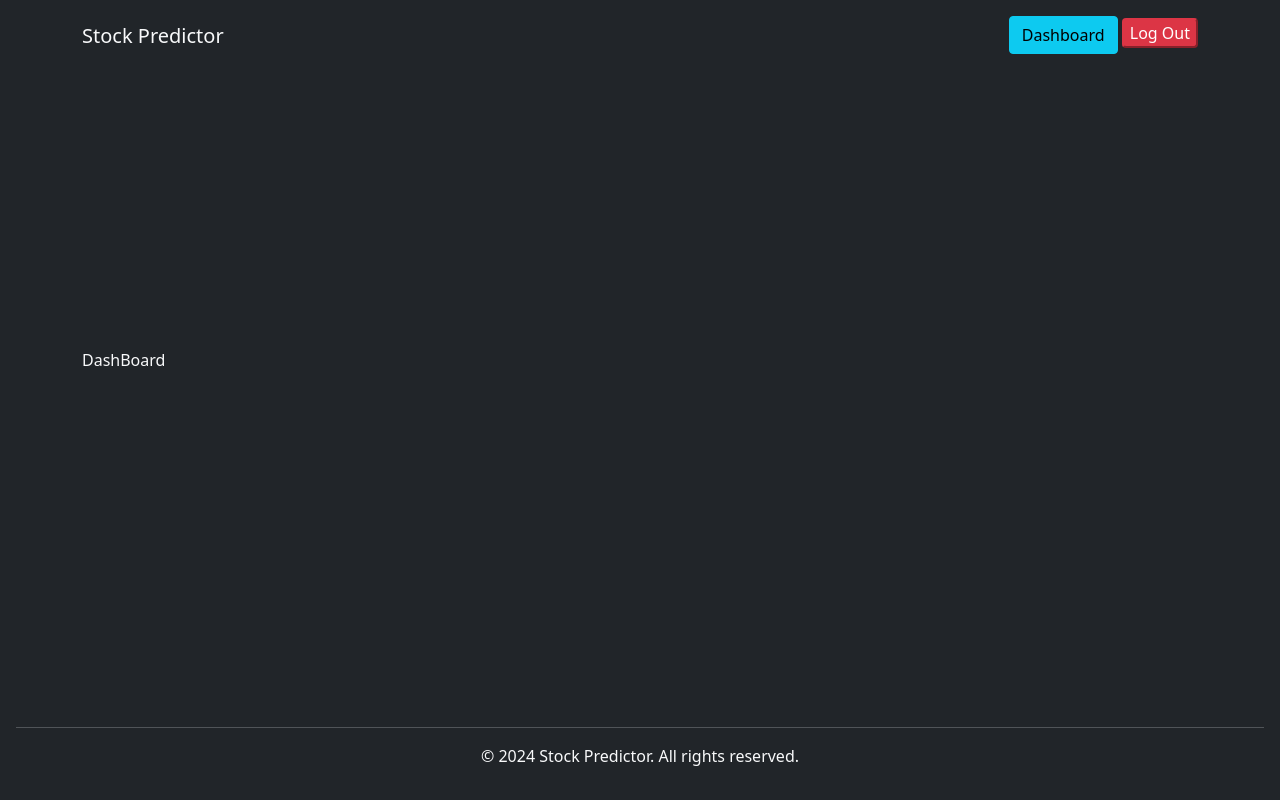
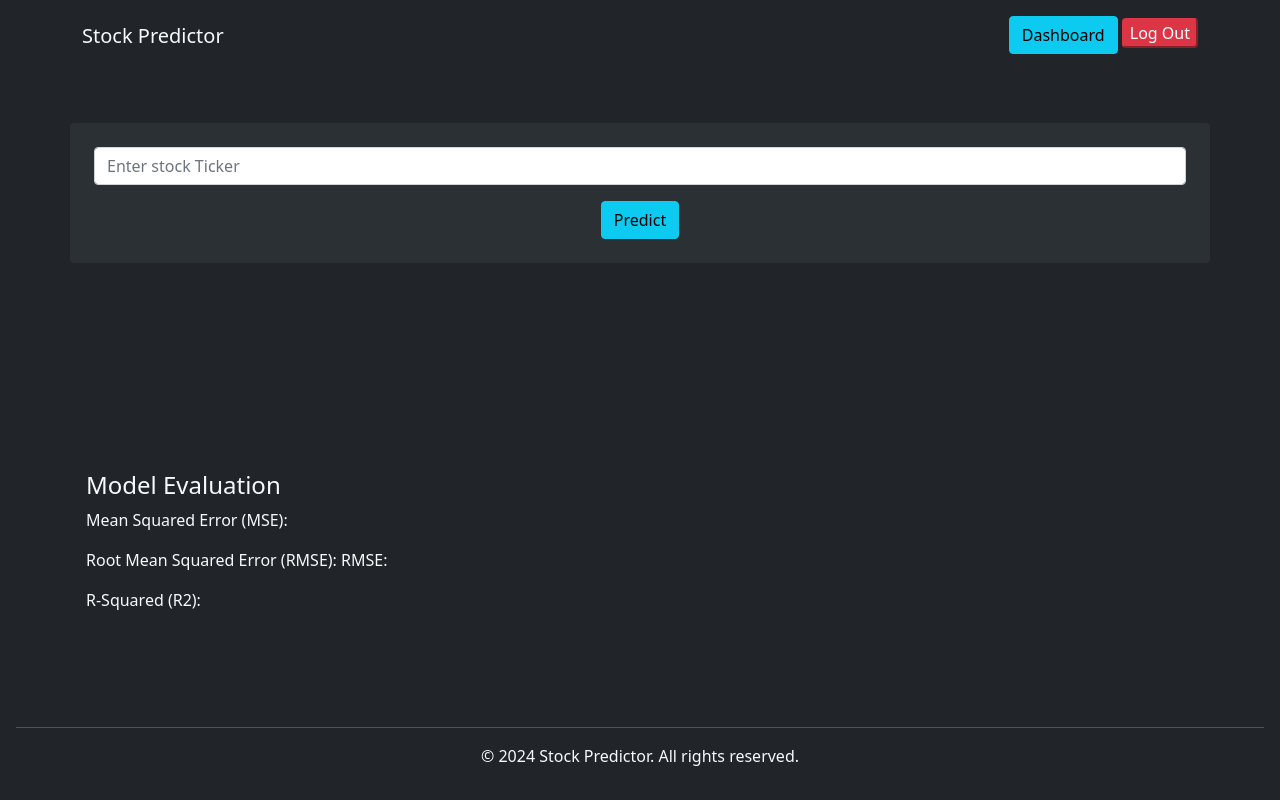
Before and after one commit to Firoz-Shaik/stock-prediction, a React (Vite) app in the folder react-frontend/: page /dashboard in a window 1280 px wide. Built offline with nearby package versions, Linux system fonts and the light colour scheme; no server answers; sample sign-in values are in the browser's storage.

Commit message:
Integrated prediction api

```diff
--- a/react-frontend/src/components/DashBoard.jsx
+++ b/react-frontend/src/components/DashBoard.jsx
@@ -1,7 +1,17 @@
-import React, { useEffect } from 'react'
+import { useEffect,useState } from 'react'
 import axiosInstance from '../axiosInstance'
 
 const DashBoard = () => {
+    const [ticker, setTicker] = useState('');
+    const [error, setError] = useState('');
+    const [loading, setLoading] = useState(false);
+    const [plotImg, setPlotImg] = useState('');
+    const [ma100, setMA100Url] = useState('');
+    const [ma200, setMA200Url] = useState('');
+    const [predictImg, setPredictImg] = useState('');
+    const [mse,setMSE] = useState('');
+    const [rmse,setRMSE] = useState('');
+    const [r2, setR2] = useState('');
     useEffect(() => {
         const fetchData = async () => {
             try{
@@ -13,8 +23,88 @@ const DashBoard = () => {
         }
         fetchData();
     }, []);
+
+    const handleSubmit = async (e) => {
+        e.preventDefault();
+        setLoading(true);
+        try{
+            const response = await axiosInstance.post('predict/', { ticker: ticker });
+            console.log('Prediction result:', response.data);
+            const backendRoot = import.meta.env.VITE_BACKEND_ROOT
+            const plotImgUrl = `${backendRoot}${response.data.plot_img}`;
+            const ma100Url = `${backendRoot}${response.data.plot_100_dma}`;
+            const ma200Url = `${backendRoot}${response.data.plot_200_dma}`;
+            const predictImgUrl = `${backendRoot}${response.data.plot_prediction}`;
+            setPlotImg(plotImgUrl);
+            setMA100Url(ma100Url);
+            setMA200Url(ma200Url);
+            setPredictImg(predictImgUrl);
+            setMSE(response.data.mse);
+            setRMSE(response.data.rmse);
+            setR2(response.data.r2);
+            if (response.data.status === 'error') {
+                setError(response.data.message);
+            }
+        }catch(error){
+            console.error('Error during prediction:', error);
+        }finally{
+            setLoading(false);
+        }
+    }
+
   return (
-    <div className='text-light container'>DashBoard</div>
+    <div className='container'>
+        <div className='row'>
+            <div className='col-md-12 mx-auto bg-light-dark p-4 rounded mt-5'>
+                <form onSubmit={handleSubmit}>
+                    <input type="text" className='form-control' placeholder='Enter stock Ticker' onChange={(e) => setTicker(e.target.value)} required/>
+                    <small className='text-danger'>{error && <div className='text-danger'>{error}</div>}</small>
+                    <button type="submit" className='btn btn-info d-block mx-auto mt-3' disabled={loading}>
+                        {loading ? 'Predicting...' : 'Predict'}
+                    </button>
+                </form>
+            </div>
+            <div className='prediction mt-5'>
+                {plotImg && (
+                    <div>
+                        <h3>Stock Price Chart</h3>
+                        <img src={plotImg} alt="Stock Price Chart" className='img-fluid' />
+                    </div>
+                )}
+            </div>
+            <div className='prediction mt-5'>
+                {ma100 && (
+                    <div>
+                        <h3>100 Day Moving Average</h3>
+                        <img src={ma100} alt="Stock Price Chart" className='img-fluid' />
+                    </div>
+                )}
+            </div>
+            <div className='prediction mt-5'>
+                {ma200 && (
+                    <div>
+                        <h3>200 Day Moving Average</h3>
+                        <img src={ma200} alt="Stock Price Chart" className='img-fluid' />
+                    </div>
+                )}
+            </div>
+            <div className='prediction mt-5'>
+                {predictImg && (
+                    <div>
+                        <h3>Stock Price Prediction</h3>
+                        <img src={predictImg} alt="Stock Price Chart" className='img-fluid' />
+                    </div>
+                )}
+            </div>
+
+            <div className='text-light p-3'>
+                <h4>Model Evaluation</h4>
+                <p>Mean Squared Error (MSE): {mse}</p>
+                <p>Root Mean Squared Error (RMSE): RMSE: {rmse}</p>
+                <p>R-Squared (R2): {r2}</p>
+            </div>
+        </div>
+    </div>
   )
 }
 
--- a/react-frontend/src/components/Login.jsx
+++ b/react-frontend/src/components/Login.jsx
@@ -27,7 +27,12 @@ const Login = () => {
             setError('')
             navigate('/dashboard') // Redirect to home page after successful login
         }catch(error){
-            setError('Invalid credentials')
+            if (error.response?.status === 401) {
+                setError('Invalid credentials')
+            } else {
+                setError('Unable to connect to the backend')
+                console.error('Login request failed:', error)
+            }
         }finally {
             setLoading(false)
         }
```
